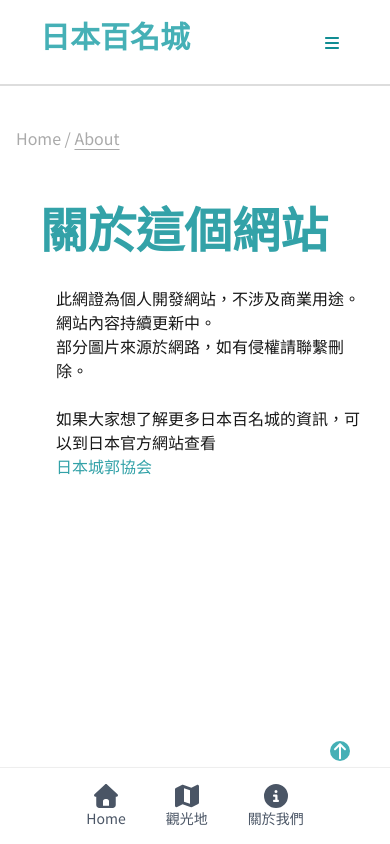
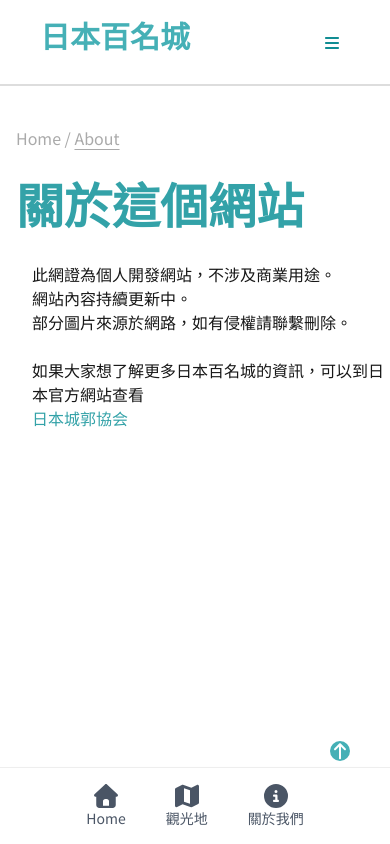
Before and after one commit to ksindesign/jp-100-castles, a Next.js app: page /page/about in a window 390 px wide. Shown: the top 844 px of the page. Built offline with nearby package versions, Linux system fonts and the light colour scheme; a web font is replaced by a local one.

Commit message:
fixed the space around the components

```diff
--- a/app/areas/layout.tsx
+++ b/app/areas/layout.tsx
@@ -1,6 +1,6 @@
 export default function Layout({ children }: { children: React.ReactNode }) {
   return (
-    <main className='px-6 py-0 my-10 lg:flex mx-auto justify-center h-full min-h-[600] md:gap-20 max-w-[1200]'>
+    <main className='py-0 px-6 my-10 lg:flex mx-auto justify-center h-full min-h-[600] md:gap-20 max-w-[1200]'>
       {children}
     </main>
   );
--- a/app/page.tsx
+++ b/app/page.tsx
@@ -25,7 +25,7 @@ export default async function Home() {
             <h2 className='text-3xl font-bold self-start w-full mx-auto lg:max-w-5xl md:max-w-lg mb-2'>
               什麼是日本100名城？
             </h2>
-            <p className='w-[80%] mx-auto'>
+            <p className='w-[94%] md:w-[80%] mx-auto'>
               「日本100名城」是由公益財團法人日本城郭協會於2006年選定，旨在作為探索全國各地名城的參考，選出了日本的100座著名城堡。這項評選是協會迎接2007年成立40週年紀念事業的一部分，於2005年對全日本被譽為名城的城郭進行公開徵選，並在2006年4月6日「城之日」正式認定（發表於同年2月13日）。這100座名城是根據作為觀光地的知名度、作為文化財和歷史的重要性、復原的精確性等標準，由城堡愛好者與專家們進行審查選出。目前還有「續日本100名城」被選定。
             </p>
           </div>
--- a/app/page/about/page.tsx
+++ b/app/page/about/page.tsx
@@ -5,7 +5,7 @@ export default function AboutPage() {
     <div className='max-w-5xl mx-auto min-h-screen bg-white py-8'>
       <h1 className='text-theme-400 text-5xl mb-8 font-bold'>關於這個網站</h1>
 
-      <section className='mb-12'>
+      <section className='mb-12 w-full px-4'>
         <div>
           <p>此網證為個人開發網站，不涉及商業用途。</p>
           <p>網站內容持續更新中。</p>
--- a/app/page/layout.tsx
+++ b/app/page/layout.tsx
@@ -4,7 +4,7 @@ import NextBreadcrumb from '../ui/components/NextBreadcrumb';
 export default function Layout({ children }: { children: React.ReactNode }) {
   return (
     <div className='md:flex mx-auto gap-30 mt-10 md:w-10/12 md:justify-center max-w-[800]'>
-      <div className='md:overflow-hidden mx-4 min-h-[80vh] md:w-7xl md:min-w-[800] w-full'>
+      <div className='md:overflow-hidden min-h-[80vh] md:w-7xl md:min-w-[800] w-dvw ml-4'>
         <NextBreadcrumb
           homeElement='Home'
           separator={<span> / </span>}
@@ -13,7 +13,7 @@ export default function Layout({ children }: { children: React.ReactNode }) {
           capitalizeLinks
           customLabels={null}
         />
-        <div className='p-6 md:overflow-y-auto md:p-12'>{children}</div>
+        <div className='md:overflow-y-auto md:p-12'>{children}</div>
       </div>
     </div>
   );
--- a/app/ui/components/Card.tsx
+++ b/app/ui/components/Card.tsx
@@ -41,7 +41,7 @@ export default function Card({ item }: CardProps) {
         ?.map((node) => node.name)
         .filter(
           (name): name is string =>
-            name !== undefined && !REGIONAL_AREAS.includes(name)
+            name !== undefined && !REGIONAL_AREAS.includes(name),
         ) || []
     : [];
 
@@ -50,7 +50,7 @@ export default function Card({ item }: CardProps) {
   return (
     <Link
       href={href}
-      className={`${styles.card} max-w-[400] min-w-[250] inline-block w-5/6 overflow-hidden mx-auto  py-5`}
+      className={`${styles.card} max-w-[400] min-w-[250] inline-block w-full overflow-hidden mx-auto  py-5`}
     >
       <div className='cardInner'>
         <div className='imgContainer relative rounded-md text-center overflow-hidden max-h-[200]'>
--- a/app/ui/layout/Areas.tsx
+++ b/app/ui/layout/Areas.tsx
@@ -1,9 +1,6 @@
 import React from 'react';
 import Card from '@/app/ui/components/Card';
-import {
-  GetDestinationsByTaxonomy,
-  filterByHyakumeijo,
-} from '@/app/lib/api';
+import { GetDestinationsByTaxonomy, filterByHyakumeijo } from '@/app/lib/api';
 
 type Areas = {
   areaName: string;
```
Also changed, not shown: 1 other file (tests, documents, lock files or other folders).
